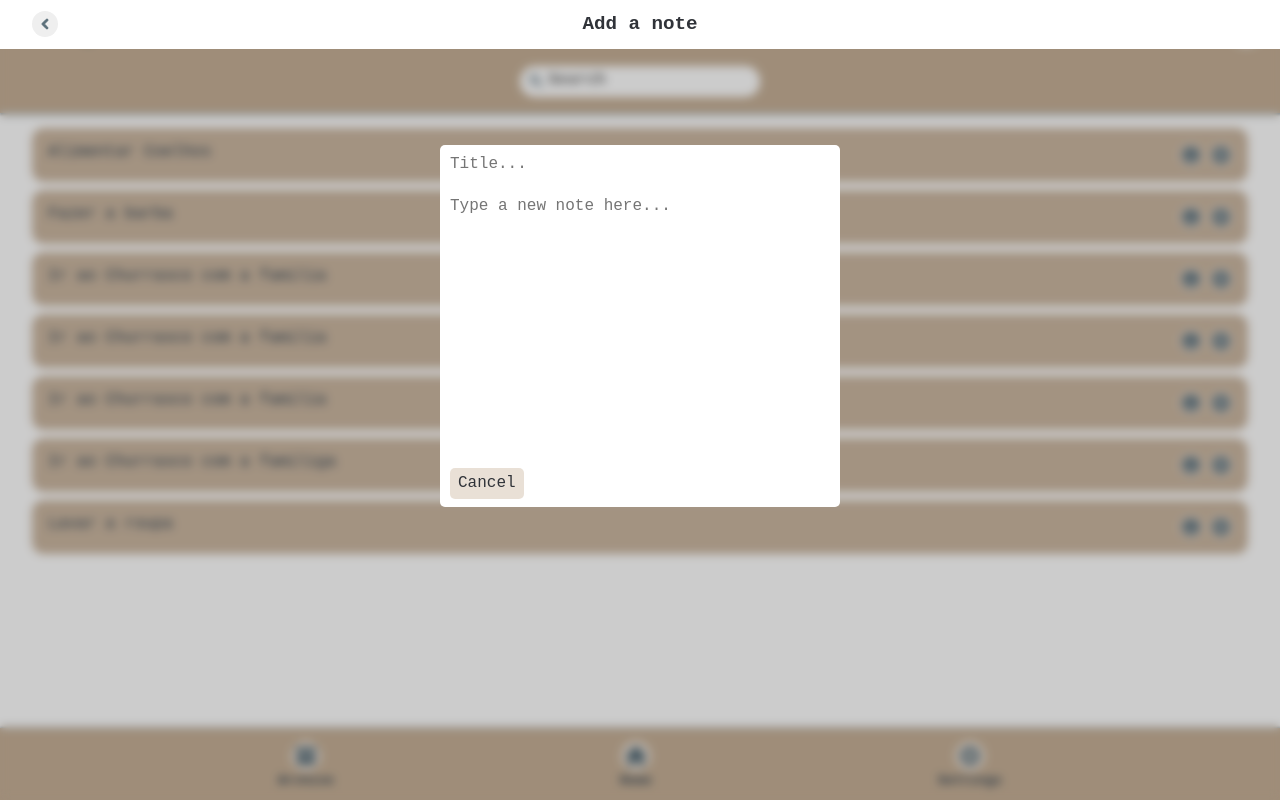
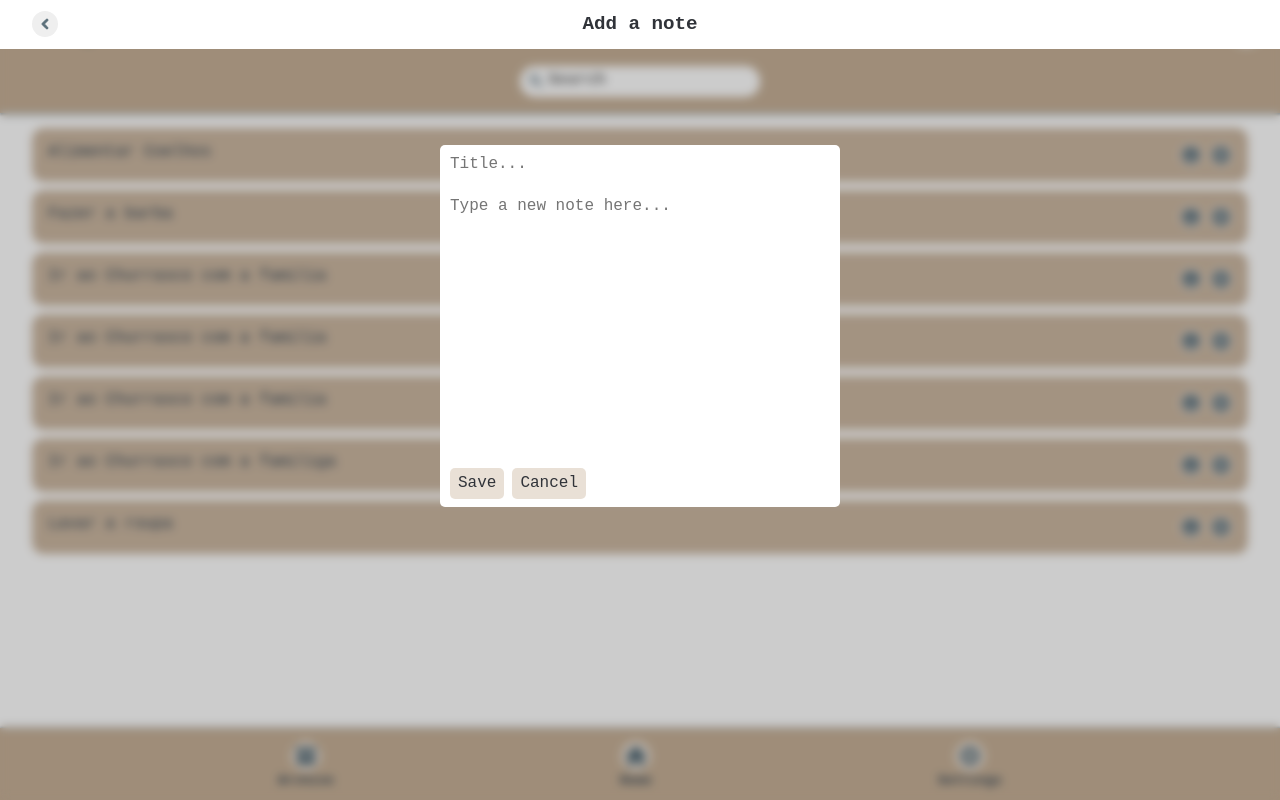
Before and after one commit to KainNhantumbo/Nava-Notes-App, a React (Create React App) app: page / in a window 1280 px wide. Both pictures are taken after a click on the button 1245 px from the left and 31 px from the top of the page. Built offline with nearby package versions, Linux system fonts and the light colour scheme.

Commit message:
Gestao dos valores de input

```diff
--- a/src/components/AddNoteInterface.jsx
+++ b/src/components/AddNoteInterface.jsx
@@ -25,6 +25,10 @@ const AddNoteInterface =
             <section className='toolbar'>
               <div>
                 <Button
+                  event={saveEvent}
+                  description='Save'
+                />
+                <Button
                   event={cancelEvent}
                   description='Cancel'
                 />
--- a/src/components/TextArea.jsx
+++ b/src/components/TextArea.jsx
@@ -4,8 +4,8 @@ import { StyledTextAreaContainer } from '../styles/textAreaStyles';
 const TextArea = ({ titleChangeEvent, textChangeEvent }) => {
   return (
     <StyledTextAreaContainer>
-      <input type="text" placeholder='Title...' value={titleChangeEvent}/>
-      <textarea name="textArea" cols="30" rows="10" placeholder='Type a new note here...' defaultValue={''} value={textChangeEvent}>
+      <input type="text" placeholder='Title...' onChange={titleChangeEvent}/>
+      <textarea name="textArea" cols="30" rows="10" placeholder='Type a new note here...' onChange={textChangeEvent}>
       </textarea>
     </StyledTextAreaContainer>
   );
--- a/src/pages/Home.jsx
+++ b/src/pages/Home.jsx
@@ -23,21 +23,46 @@ const Home = () => {
 
 
   const [interfaceStatus, setInterfaceStatus] = useState(false);
+  const [textValue, setTextValue ] = useState('');
+  const [titleValue, setTitleValue] =  useState('');
 
   const AddNoteInterfaceCore = () => {
 
   }
+  // renderiza a interface para adicionar nota
+  const renderAddNoteInterface = () => setInterfaceStatus(true);
 
-  const renderAddNoteInterface = () => setInterfaceStatus(true);
-  const removeAddNoteInterface = () => setInterfaceStatus(false);
+  // remove a interface para adicionar nota
+  const removeAddNoteInterface = () => {
+    resetValues();
+    setInterfaceStatus(false);
+  };
 
+  // remove a interface para adicionar nota
   const discardNote = () => {
+    resetValues();
+    setInterfaceStatus(false);
+  };
 
-    setInterfaceStatus(false);
+  const getTitleValue = e => setTitleValue(e.target.value);
+  const getTextValue = e => setTextValue(e.target.value);
+  const resetValues = () => {
+    setTextValue('');
+    setTitleValue('');
   }
 
   const saveNote = () => {
+    const newNote = {
+      title: titleValue,
+      content: textValue
+    }
 
+
+
+    notesData.push(newNote)
+    console.log(newNote)
+    removeAddNoteInterface()
+    return notesData;
   }
 
   return (
@@ -60,6 +85,9 @@ const Home = () => {
         notesData={notesData}
       />
       <AddNoteInterface
+        titleValue={e => getTitleValue(e)}
+        textValue={e => getTextValue(e)}
+        saveEvent={saveNote}
         cancelEvent={discardNote}
         interfaceExit={removeAddNoteInterface}
         status={interfaceStatus}
--- a/src/scripts/functions.js
+++ b/src/scripts/functions.js
@@ -26,32 +26,25 @@ export const retrieveNotes = () => {
     const notesData = [
         {
             title: 'Fazer a barba',
-            content: '',
-            completed: false
+            content: ''
         },{
             title: 'Lavar a roupa',
-            content: '',
-            completed: false
+            content: ''
         },{
             title: 'Ir ao Churrasco com a familia',
-            content: '',
-            completed: true
+            content: ''
         },{
             title: 'Ir ao Churrasco com a familia',
-            content: '',
-            completed: true
+            content: ''
         },{
             title: 'Ir ao Churrasco com a familiga',
-            content: '',
-            completed: true
+            content: ''
         },{
             title: 'Ir ao Churrasco com a familia',
-            content: '',
-            completed: true
+            content: ''
         },{
             title: 'Alimentar Coelhos',
-            content: '',
-            completed: false
+            content: ''
         }
     ];
 
--- a/src/styles/AddNotesInterfaceStyles.js
+++ b/src/styles/AddNotesInterfaceStyles.js
@@ -79,6 +79,7 @@ export const InterfaceStyles = styled.section`
         padding: .4em .5em;
         border-radius: 5px;
         background: rgba(${colors.secondaryColor}, .4);
+        outline: none;
 
         :hover {
           background: rgba(${colors.secondaryColor}, .6);
```
